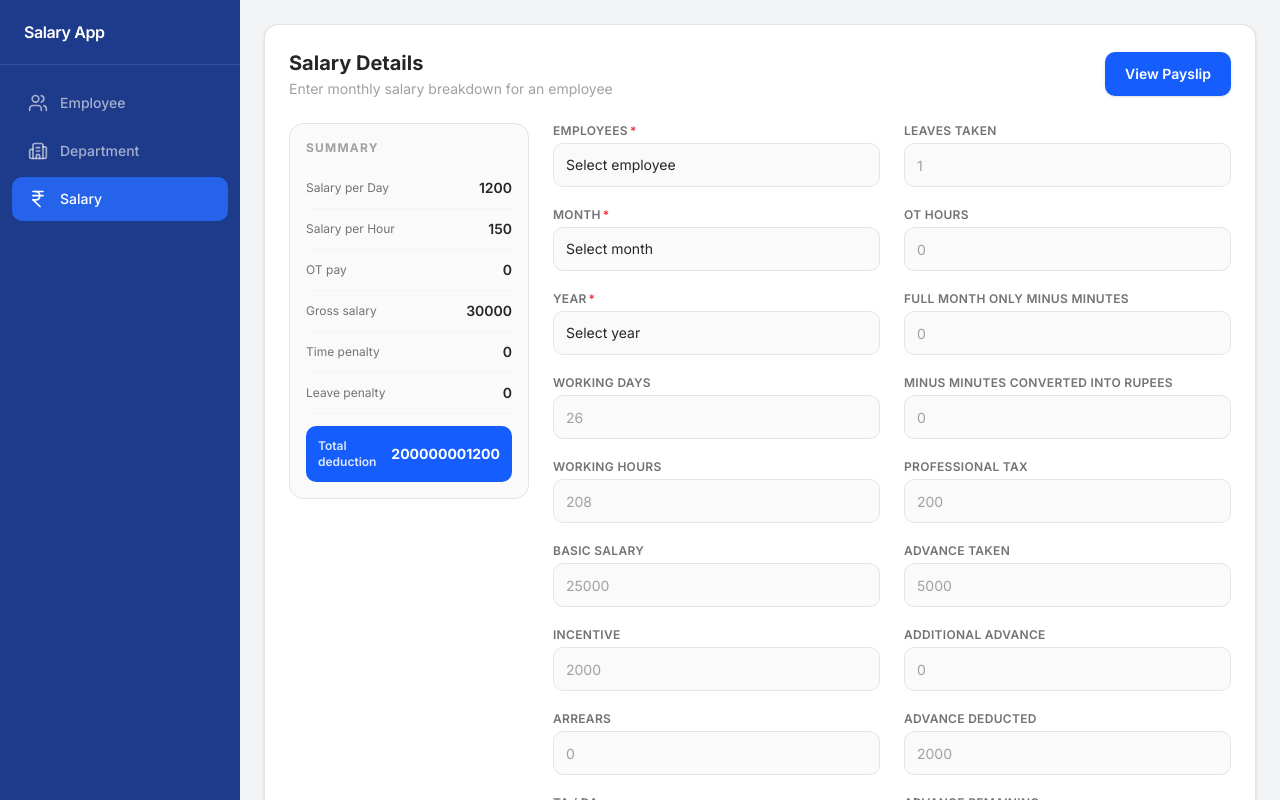
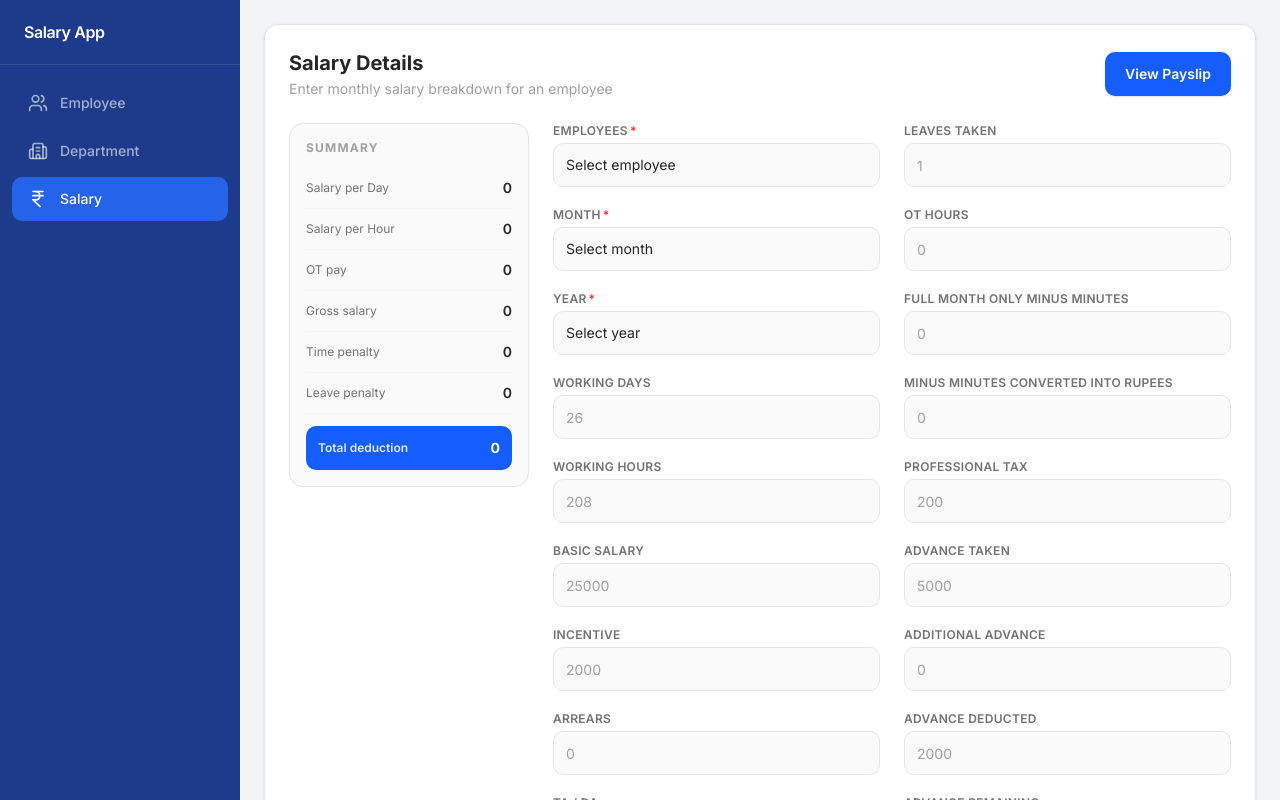
Before and after one commit to autonomexai24-tech/Salary-app-for-WD, a Next.js app: page /salary in a window 1280 px wide. Shown: the top 800 px of the page. Built offline with nearby package versions, Linux system fonts and the light colour scheme.

Commit message:
Fix: Salary summary panel - compute values dynamically instead of hardcoded string concatenation

```diff
--- a/app/salary/page.tsx
+++ b/app/salary/page.tsx
@@ -263,19 +263,47 @@ export default function SalaryPage() {
       <div className="flex flex-col lg:flex-row gap-6 items-start">
 
         {/* ── LEFT PANEL: Summary ── */}
+        {(() => {
+          const basic       = Number(form.basicSalary) || 0;
+          const workDays    = Number(form.workingDays) || 0;
+          const workHours   = Number(form.workingHours) || 0;
+          const otHrs       = Number(form.otHours) || 0;
+          const incentive   = Number(form.incentive) || 0;
+          const arrears     = Number(form.arrears) || 0;
+          const tada        = Number(form.tada) || 0;
+          const bonus       = Number(form.bonus) || 0;
+          const profTax     = Number(form.professionalTax) || 0;
+          const advTaken    = Number(form.advanceTaken) || 0;
+          const addlAdv     = Number(form.additionalAdvance) || 0;
+          const advDeducted = Number(form.advanceDeducted) || 0;
+          const extraFine   = Number(form.extraFine) || 0;
+          const emi         = Number(form.emi) || 0;
+          const minusMinsRs = Number(form.minusMinutesRupees) || 0;
+
+          const salaryPerDay  = workDays > 0 ? Math.round(basic / workDays) : 0;
+          const salaryPerHour = workHours > 0 ? Math.round(basic / workHours) : 0;
+          const otPay         = otHrs * salaryPerHour;
+          const grossSalary   = basic + incentive + arrears + tada + bonus + otPay;
+          const timePenalty   = minusMinsRs;
+          const leavePenalty  = 0;
+          const totalDeduction = profTax + advTaken + addlAdv + advDeducted + extraFine + emi + timePenalty + leavePenalty;
+
+          return (
             <aside className="w-full lg:w-60 shrink-0 rounded-xl border border-neutral-200 bg-neutral-50 p-4">
               <p className="text-xs font-bold text-neutral-400 uppercase tracking-widest mb-3">Summary</p>
-          <SummaryRow label="Salary per Day"  value="1200" />
-          <SummaryRow label="Salary per Hour" value="150" />
-          <SummaryRow label="OT pay"          value="0" />
-          <SummaryRow label="Gross salary"    value="30000" />
-          <SummaryRow label="Time penalty"    value="0" />
-          <SummaryRow label="Leave penalty"   value="0" />
+              <SummaryRow label="Salary per Day"  value={String(salaryPerDay)} />
+              <SummaryRow label="Salary per Hour" value={String(salaryPerHour)} />
+              <SummaryRow label="OT pay"          value={String(otPay)} />
+              <SummaryRow label="Gross salary"    value={String(grossSalary)} />
+              <SummaryRow label="Time penalty"    value={String(timePenalty)} />
+              <SummaryRow label="Leave penalty"   value={String(leavePenalty)} />
               <div className="mt-3 rounded-lg bg-blue-600 px-3 py-3 flex items-center justify-between">
                 <span className="text-xs font-semibold text-blue-100">Total deduction</span>
-            <span className="text-sm font-bold text-white">200000001200</span>
+                <span className="text-sm font-bold text-white">{totalDeduction}</span>
               </div>
             </aside>
+          );
+        })()}
 
         {/* ── RIGHT PANEL: Form ── */}
         <form onSubmit={handleSubmit} noValidate className="flex-1 w-full">
```
Lines whose indentation alone changed are shown as unchanged.
